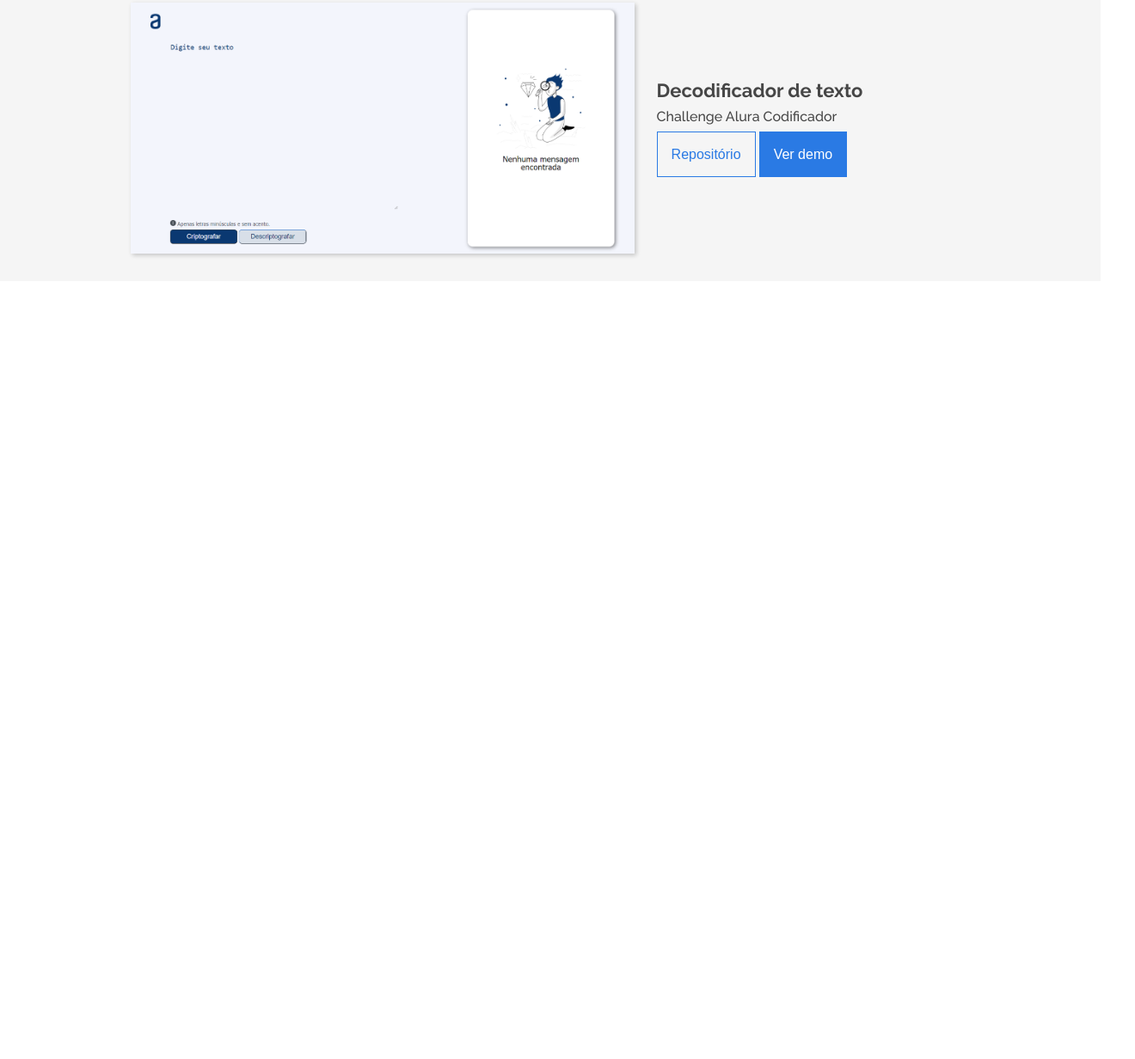
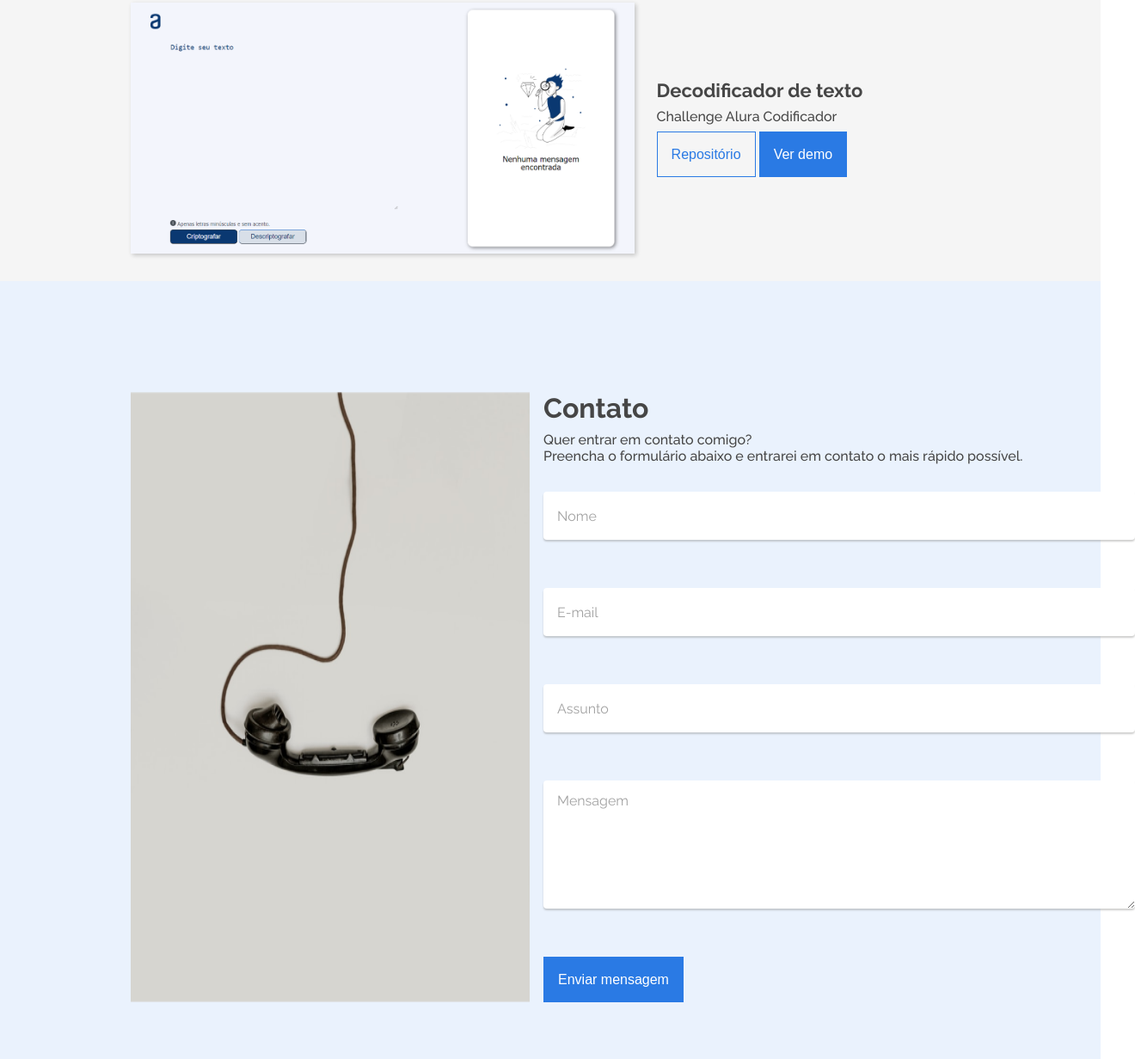
Before and after one commit to rodrigoborgescardoso/challenge-portfolio, a plain HTML site: page index.html in a window 1280 px wide. Shown: the part 2369-3601 px from the top of the page at 86% size, 1320 px wide, since content can reach past the window. Before the commit the page ends 2696 px from the top, so only its background shows below. Drawn offline with Linux system fonts and the light colour scheme.

Commit message:
Criação da seção Contato

```diff
--- /dev/null
+++ b/assets/css/contato.css
@@ -0,0 +1,5 @@
+.contato {
+    background-color: var(--azul-claro);
+    display: flex;
+    padding: 8.09375rem 9.5rem 4.09375rem 9.5rem;
+}
--- /dev/null
+++ b/assets/css/formulario/formulario-campos.css
@@ -0,0 +1,8 @@
+.formulario__campos {
+    align-items: self-start;
+    display: flex;
+    flex-direction: column;
+    height: 594px;
+    justify-content: space-between;
+    margin-top: 2rem;
+}
--- /dev/null
+++ b/assets/css/formulario/formulario-descricao.css
@@ -0,0 +1,6 @@
+.formulario__descricao {
+    font-size: 1rem;
+    font-weight: 500;
+    line-height: 1.1875rem;
+    margin-top: 0.5rem;
+}
--- /dev/null
+++ b/assets/css/formulario/formulario-input.css
@@ -0,0 +1,26 @@
+.formulario__input {
+    background-color: #FFFFFF;
+    border: none;
+    border-radius: 4px;
+    box-shadow: 0 2px 2px rgba(136, 135, 132, 0.4);
+    color: #464646;
+    font-family: var(--raleway);
+    font-size: 1rem;
+    font-weight: 400;
+    height: 3.5rem;
+    line-height: 1.25rem;
+    padding: 0 1rem;
+    width: 41rem;
+}
+
+.formulario__input--textarea {
+    height: 8.3125rem;
+    padding-top: 1rem;
+}
+
+.formulario__input::placeholder {
+    color: #A2A2A2;
+    font-size: 1rem;
+    font-weight: 400;
+    line-height: 1rem;
+}
--- /dev/null
+++ b/assets/css/formulario/formulario-titulo.css
@@ -0,0 +1,5 @@
+.formulario__titulo {
+    font-size: 2rem;
+    font-weight: 700;
+    line-height: 2.375rem;
+}
--- /dev/null
+++ b/assets/css/formulario/formulario.css
@@ -0,0 +1,3 @@
+.formulario {
+    margin-left: 1rem;
+}
--- a/index.html
+++ b/index.html
@@ -51,6 +51,12 @@
         <link rel="stylesheet" href="assets/css/experiencias/experiencias-descricao.css">
         <link rel="stylesheet" href="assets/css/botoes/botaoTransparente.css">
         <link rel="stylesheet" href="assets/css/botoes/botaoAzul.css">
+        <link rel="stylesheet" href="assets/css/contato.css">
+        <link rel="stylesheet" href="assets/css/formulario/formulario.css">
+        <link rel="stylesheet" href="assets/css/formulario/formulario-titulo.css">
+        <link rel="stylesheet" href="assets/css/formulario/formulario-descricao.css">
+        <link rel="stylesheet" href="assets/css/formulario/formulario-campos.css">
+        <link rel="stylesheet" href="assets/css/formulario/formulario-input.css">
     </head>
     <body>
         <header class="cabecalho">
@@ -154,5 +160,19 @@
             </div>
         </section>
 
+        <section class="contato">
+            <img src="assets/images/contact_image.png">
+            <div class="formulario">
+                <h2 class="formulario__titulo">Contato</h2>
+                <p class="formulario__descricao">Quer entrar em contato comigo?<br>Preencha o formulário abaixo e entrarei em contato o mais rápido possível.</p>
+                <form class="formulario__campos">
+                    <input class="formulario__input" type="text" name="nome" placeholder="Nome" data-form="nome">
+                    <input class="formulario__input" type="email" name="email" placeholder="E-mail" data-form="email">
+                    <input class="formulario__input" type="text" name="assunto" placeholder="Assunto" data-form="assunto">
+                    <textarea class="formulario__input formulario__input--textarea" name="mensagem" cols="30" rows="10" placeholder="Mensagem" data-form="mensagem"></textarea>
+                    <button class="botao-azul botao-azul--mobile">Enviar mensagem</button>
+                </form>
+            </div>
+        </section>
     </body>
 </html>
```
